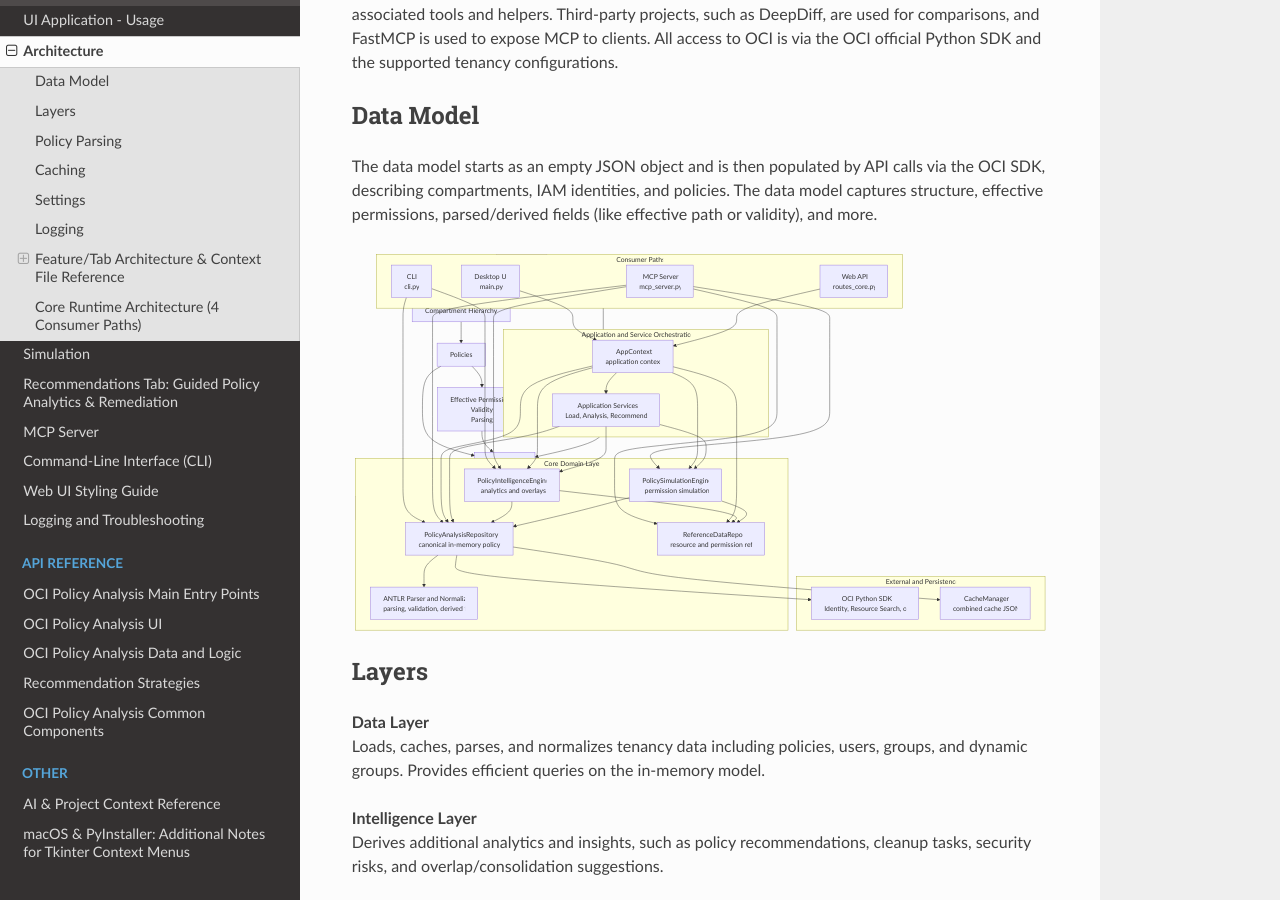
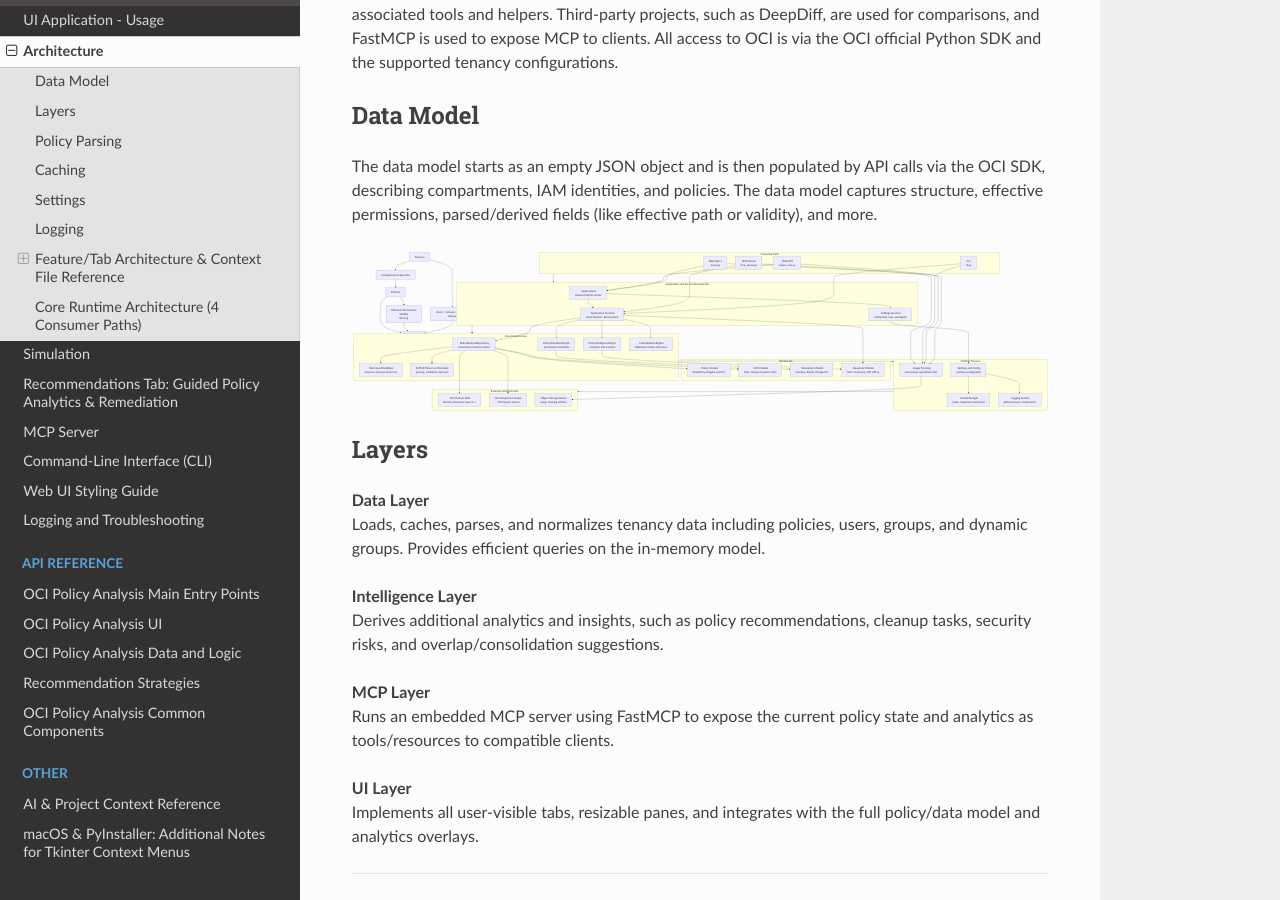
Before and after one commit to agregory999/oci-policy-analysis, a Sphinx documentation site: the page built from docs/source/architecture.md, in a window 1280 px wide and 900 px high, scrolled down 868 px. Built offline with Sphinx 7.4.7 and the Read the Docs theme 3.1.0, drawn with Linux system fonts in a browser that asks for light colours.

Commit message:
docs: Architecture via Mermaid

````diff
--- a/docs/source/architecture.md
+++ b/docs/source/architecture.md
@@ -149,15 +149,16 @@ flowchart TB
     %% Consumers
     subgraph C[Consumer Paths]
         UI["Desktop UI<br/>main.py"]
+        WEB["Web API<br/>routes_core.py"]
         CLI["CLI<br/>cli.py"]
-        WEB["Web API<br/>routes_core.py"]
         MCP["MCP Server<br/>mcp_server.py"]
     end
 
     %% Application orchestration
     subgraph A[Application and Service Orchestration]
-        CTX["AppContext<br/>application context"]
+        CTX["AppContext<br/>shared runtime context"]
         SVC["Application Services<br/>Load, Analysis, Recommendations"]
+        SETTINGS["Settings Services<br/>config load, save, propagation"]
     end
 
     %% Core domain layer
@@ -166,39 +167,72 @@ flowchart TB
         REF["ReferenceDataRepo<br/>resource and permission reference data"]
         INTEL["PolicyIntelligenceEngine<br/>analytics and overlays"]
         SIM["PolicySimulationEngine<br/>permission simulation"]
+        CONS["ConsolidationEngine<br/>statement merge and consolidation analysis"]
         PARSER["ANTLR Parser and Normalizer<br/>parsing, validation, derived fields"]
+    end
+
+    %% Canonical models
+    subgraph M[Models Tier]
+        MODEL_POLICY["Policy Models<br/>BasePolicy, Regular and Cross Tenancy Statements"]
+        MODEL_IAM["IAM Models<br/>User, Group, Dynamic Group, Compartment"]
+        MODEL_SIM["Simulation Models<br/>Scenario, Result, Prospective Statement"]
+        MODEL_RESP["Response Models<br/>Filter, Summary, Diff, API payloads"]
+    end
+
+    %% Platform services below domain
+    subgraph P[Platform Services]
+        CFG["Settings and Config<br/>runtime configuration"]
+        CACHE["CacheManager<br/>cache snapshots and persisted state"]
+        LOG["Logging System<br/>global and per-component logging"]
+        TRACK["Usage Tracking<br/>anonymous operation metrics"]
     end
 
     %% External/data sources
     subgraph X[External and Persistence]
         OCI["OCI Python SDK<br/>Identity, Resource Search, other clients"]
-        CACHE["CacheManager<br/>combined cache JSON"]
+        CIS["CIS Compliance Output<br/>CSV import source"]
+        OBJ["Object Storage Bucket<br/>usage tracking artifacts"]
     end
 
+    %% High-level tier flow (keeps layout cleaner)
+    C --> A
+    A --> D
+    D --> P
+    P --> X
+
+    %% Key runtime paths
     UI --> CTX
     WEB --> CTX
-    CLI --> REPO
-    CLI --> INTEL
-    MCP --> REPO
-    MCP --> SIM
-    MCP --> INTEL
-    MCP --> REF
+    CLI --> SVC
+    MCP --> SVC
 
     CTX --> SVC
-    CTX --> REPO
-    CTX --> REF
-    CTX --> INTEL
-    CTX --> SIM
+    CTX --> SETTINGS
 
     SVC --> REPO
     SVC --> INTEL
     SVC --> SIM
+    SVC --> CONS
 
     REPO --> PARSER
+    REPO --> REF
     REPO --> OCI
-    REPO --> CACHE
-    INTEL --> REPO
-    INTEL --> REF
-    SIM --> REPO
-    SIM --> REF
+    REPO --> CIS
+
+    %% Model ownership / outputs
+    REPO --> MODEL_POLICY
+    REPO --> MODEL_IAM
+    SIM --> MODEL_SIM
+    INTEL --> MODEL_RESP
+    SVC --> MODEL_RESP
+
+    %% Platform relationships
+    SETTINGS --> CFG
+    CFG --> CACHE
+    CFG --> LOG
+    UI --> TRACK
+    WEB --> TRACK
+    CLI --> TRACK
+    MCP --> TRACK
+    TRACK --> OBJ
 ```
````
